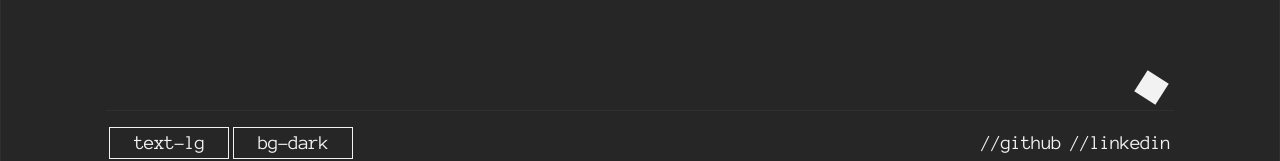
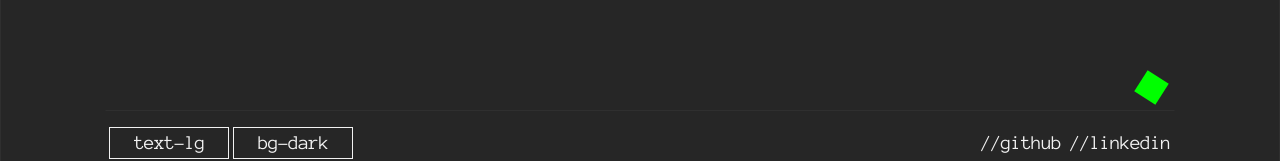
Before and after one commit to rennavittorio/personal-portfolio, a Vue app: page / in a window 1280 px wide. In both pictures the pointer is over the element 1151 px from the left and 713 px from the top of the page. Shown: the part 626-787 px from the top of the page. Built offline with nearby package versions, Linux system fonts and the light colour scheme.

Commit message:
edit: edit cube color on hover

```diff
--- a/src/components/MainComp.vue
+++ b/src/components/MainComp.vue
@@ -225,6 +225,7 @@ export default defineComponent({
 
 .cube:hover {
     cursor: pointer;
+    background-color: #00ff00;
     animation: rotating 0.5s linear infinite;
     /* tilting 0.25s ease-in-out infinite, */
     /* bigger 2s ease-in-out; */
```
